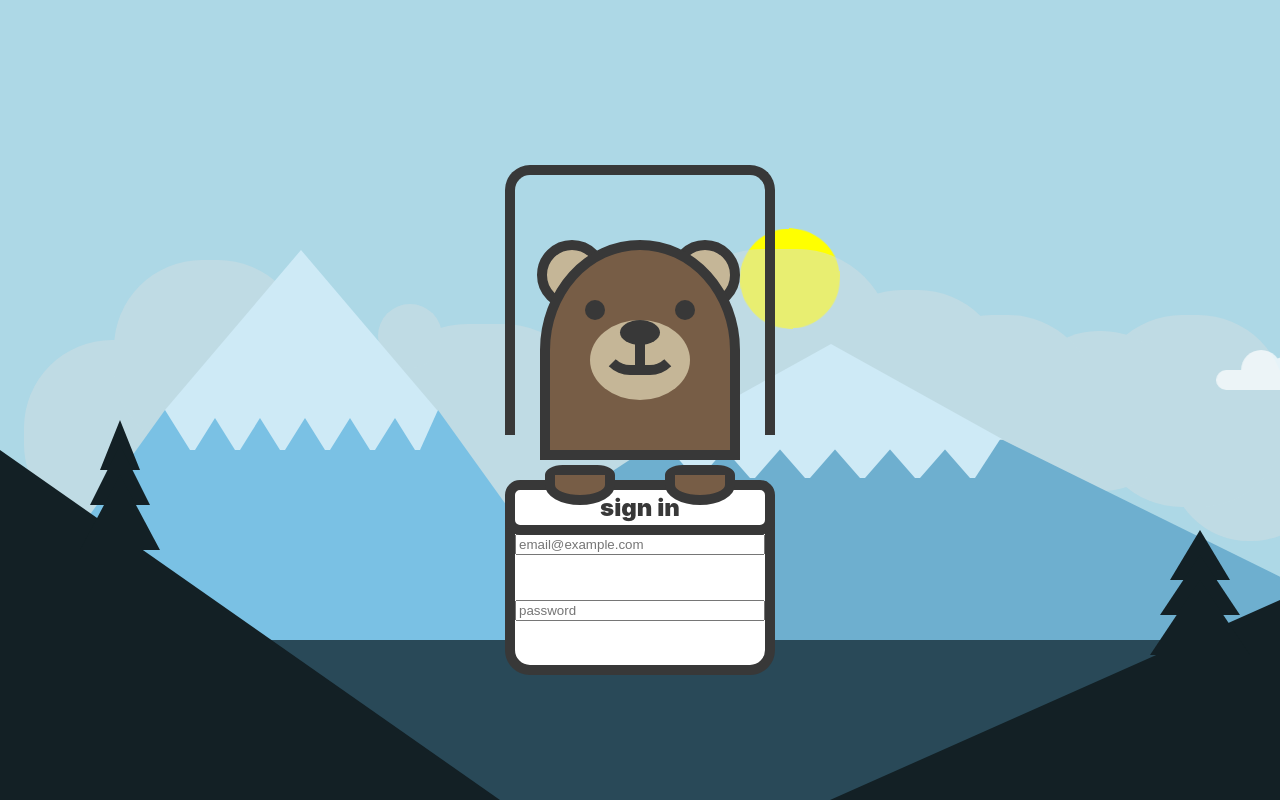
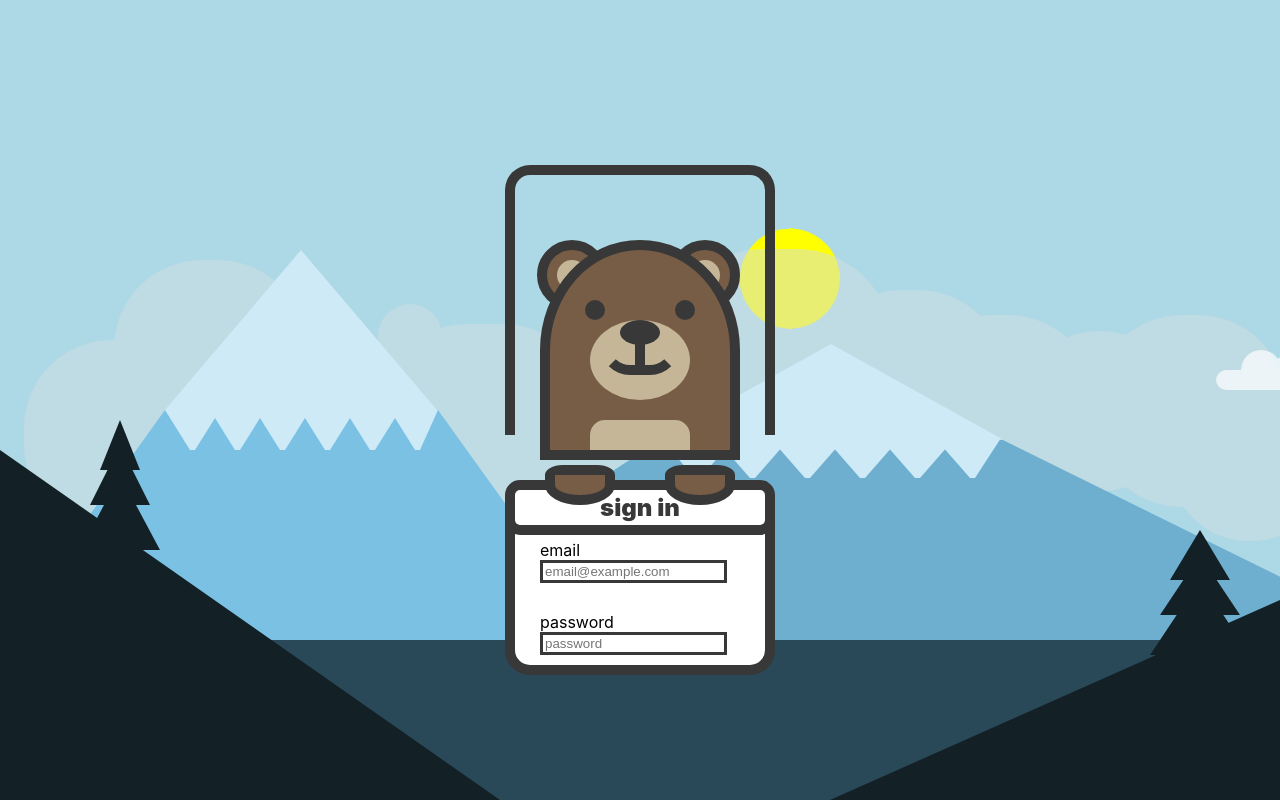
Before and after one commit to mmarsden89/mountain-view, a React (Create React App) app: page / in a window 1280 px wide. Both pictures are taken after a click on the button "login". Built offline with nearby package versions, Linux system fonts and the light colour scheme.

Commit message:
form tweaks

```diff
--- a/src/Components/Login/Bigfoot/BigFoot.js
+++ b/src/Components/Login/Bigfoot/BigFoot.js
@@ -19,8 +19,14 @@ const Bigfoot = () => {
       </div>
       <div className="signin-form">
         <form>
-          <input type="text" name="username" placeholder="email@example.com" />
-          <input type="password" name="password" placeholder="password" />
+          <label>
+            email
+            <input type="text" name="email" placeholder="email@example.com" />
+          </label>
+          <label>
+            password
+            <input type="password" name="password" placeholder="password" />
+          </label>
         </form>
       </div>
       <div className="signin-bar">
--- a/src/Components/Login/Bigfoot/bigfoot.scss
+++ b/src/Components/Login/Bigfoot/bigfoot.scss
@@ -54,7 +54,7 @@ $black: #383838;
 
 .ear1,
 .ear2 {
-  background-color: $light-brown;
+  background-color: $dark-brown;
   border: 10px solid $black;
   width: 50px;
   height: 50px;
@@ -62,12 +62,32 @@ $black: #383838;
   position: absolute;
 }
 
+.ear1::after,
+.ear2::after {
+  content: "";
+  background-color: $light-brown;
+  position: absolute;
+  height: 30px;
+  width: 30px;
+  border-radius: 50%;
+}
+
 .ear1 {
   left: -3px;
 }
 
+.ear1::after {
+  top: 10px;
+  left: 10px;
+}
+
 .ear2 {
   left: 130px;
+}
+
+.ear2::after {
+  top: 10px;
+  left: 10px;
 }
 
 .head {
@@ -78,6 +98,18 @@ $black: #383838;
   background-color: $dark-brown;
   border: 10px solid $black;
   position: absolute;
+}
+
+.head::after {
+  content: "";
+  width: 100px;
+  height: 30px;
+  border-top-right-radius: 15px;
+  border-top-left-radius: 15px;
+  background-color: $light-brown;
+  position: absolute;
+  bottom: 0;
+  left: calc(50% - 50px);
 }
 
 .eye-container {
@@ -231,9 +263,20 @@ $black: #383838;
 
 form {
   height: 100%;
-  width: 100%;
-  // margin-top: 50px;
+  width: 80%;
+  padding-top: 20px;
+  margin: 0 auto;
   display: flex;
   flex-direction: column;
   justify-content: space-evenly;
 }
+
+input {
+  border: 3px solid $black;
+}
+
+label {
+  display: flex;
+  flex-direction: column;
+  align-items: flex-start;
+}
```
